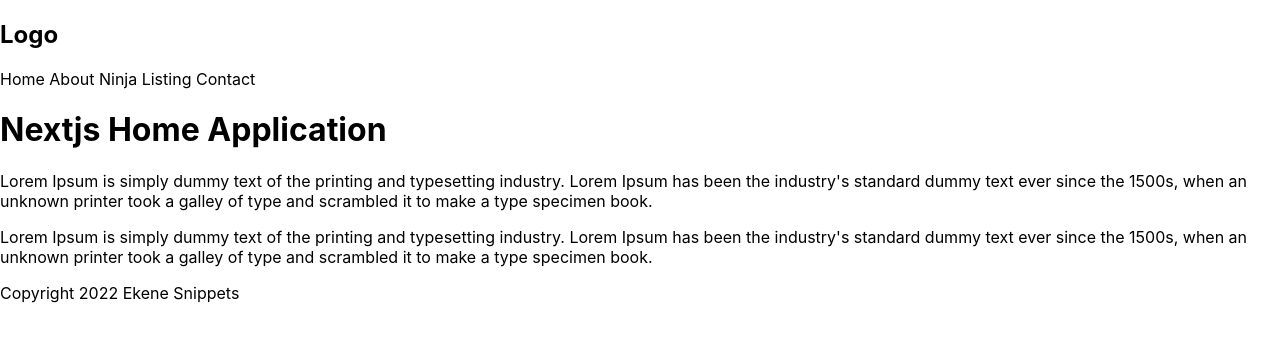
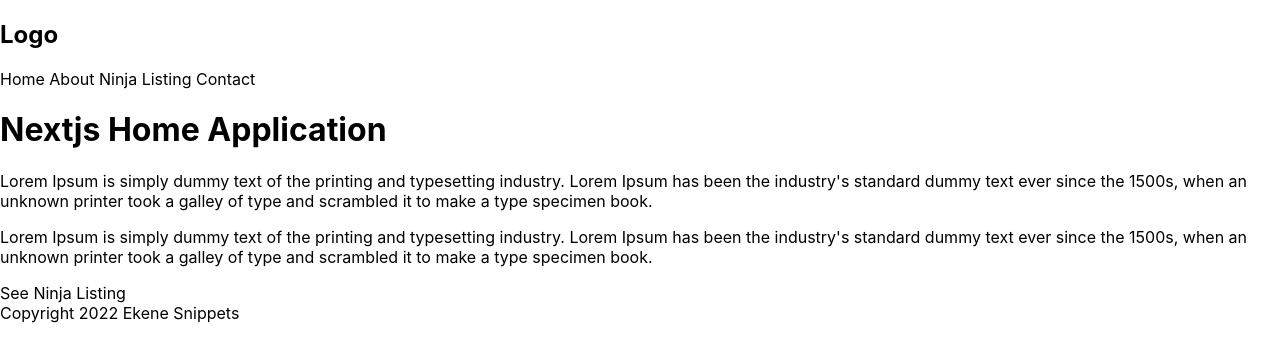
Before and after one commit to GreatEki/next-listing-app, a Next.js app: page / in a window 1280 px wide. Shown: the top 362 px of the page. Built offline with nearby package versions, Linux system fonts and the light colour scheme.

Commit message:
chore: linking between pages

```diff
--- a/components/navbar/Navbar.js
+++ b/components/navbar/Navbar.js
@@ -1,4 +1,5 @@
 import React from "react";
+import Link from "next/link";
 
 const Navbar = () => {
   return (
@@ -7,10 +8,18 @@
         <h1> Logo </h1>
       </div>
 
-      <a> Home </a>
-      <a> About </a>
-      <a> Ninja Listing </a>
-      <a> Contact </a>
+      <Link href="/">
+        <a> Home </a>
+      </Link>
+      <Link href="/about">
+        <a> About </a>
+      </Link>
+      <Link href="/ninjas">
+        <a> Ninja Listing </a>
+      </Link>
+      <Link href="/contact">
+        <a> Contact </a>
+      </Link>
     </nav>
   );
 };
--- a/pages/index.js
+++ b/pages/index.js
@@ -1,6 +1,7 @@
 import Head from "next/head";
 import Image from "next/image";
 import styles from "../styles/Home.module.css";
+import Link from "next/link";
 import { Navbar, Footer } from "../components";
 
 export default function Home() {
@@ -27,6 +28,9 @@
         </p>
       </div>
 
+      <Link href="/ninjas">
+        <a>See Ninja Listing </a>
+      </Link>
       <Footer />
     </div>
   );
```
